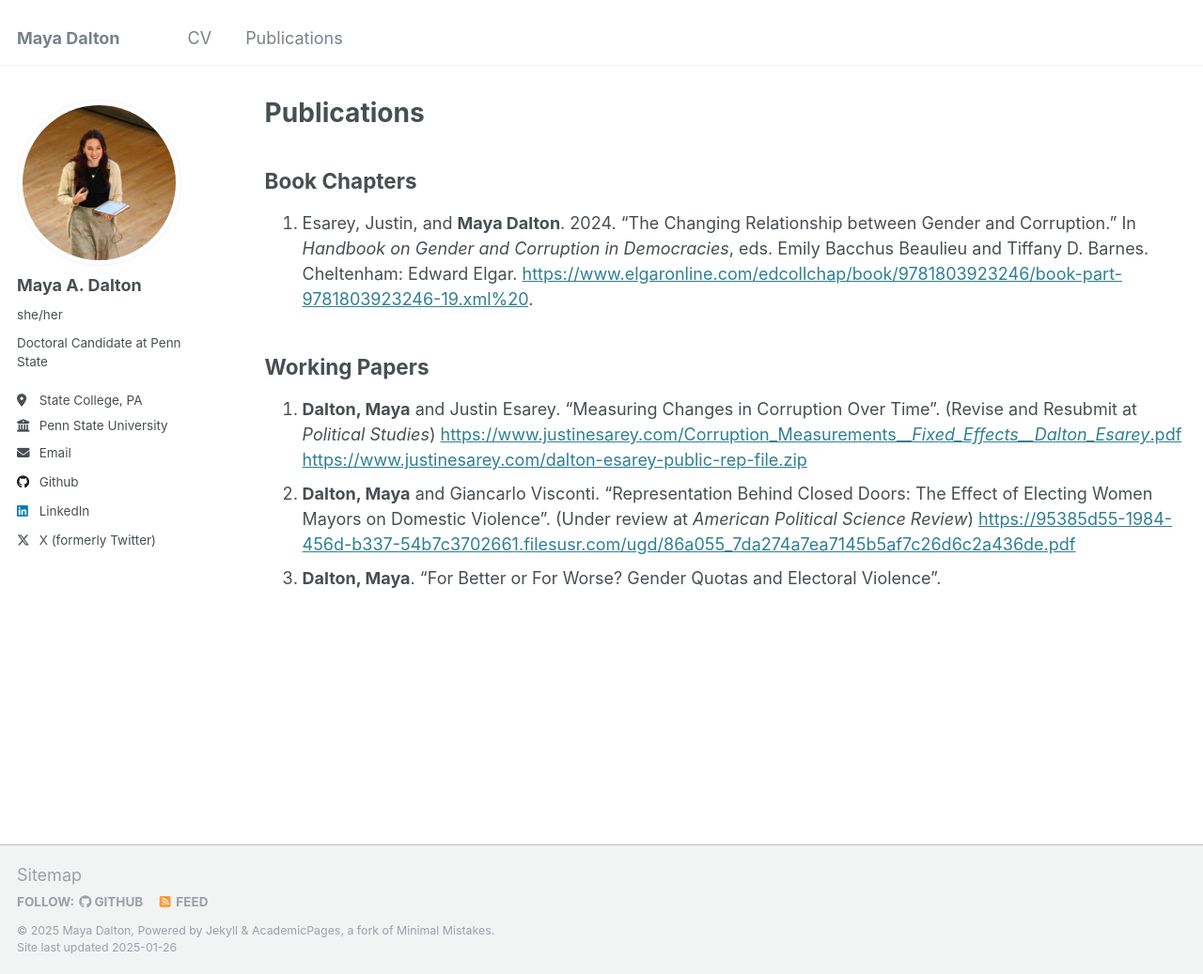
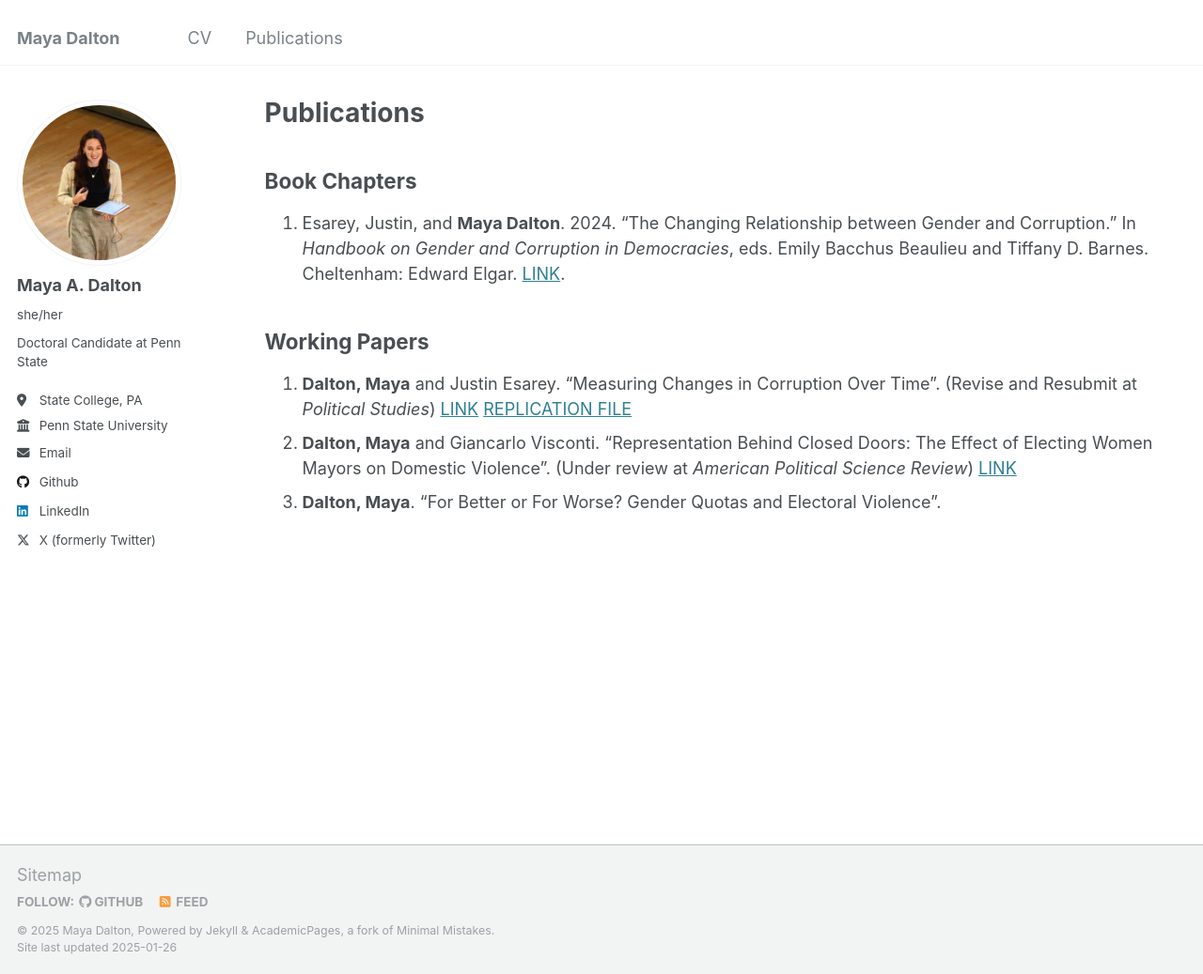
Before and after one commit to mdalton21/mdalton21.github.io, a Jekyll site: the page built from _pages/publications.md, in a window 1280 px wide and 1037 px high. Shown: the whole window at 94% size. Built offline with Jekyll 4.4.1, drawn with Linux system fonts in a browser that asks for light colours.

Commit message:
Update publications

```diff
--- a/_pages/publications.md
+++ b/_pages/publications.md
@@ -8,11 +8,12 @@ redirect_from:
 
 Book Chapters
 --------
-1.	Esarey, Justin, and **Maya Dalton**. 2024. “The Changing Relationship between Gender and Corruption.” In *Handbook on Gender and Corruption in Democracies*, eds. Emily Bacchus Beaulieu and Tiffany D. Barnes. Cheltenham: Edward Elgar. [https://www.elgaronline.com/edcollchap/book/9781803923246/book-part-9781803923246-19.xml%20](LINK).
+1.	Esarey, Justin, and **Maya Dalton**. 2024. “The Changing Relationship between Gender and Corruption.” In *Handbook on Gender and Corruption in Democracies*, eds. Emily Bacchus Beaulieu and Tiffany D. Barnes. Cheltenham: Edward Elgar. [LINK](https://www.elgaronline.com/edcollchap/book/9781803923246/book-part-9781803923246-19.xml%20).
 
 Working Papers
 --------
-1. **Dalton, Maya** and Justin Esarey. "Measuring Changes in Corruption Over Time". (Revise and Resubmit at *Political Studies*) [https://www.justinesarey.com/Corruption_Measurements___Fixed_Effects__Dalton___Esarey_.pdf](LINK) [https://www.justinesarey.com/dalton-esarey-public-rep-file.zip](REPLICATION FILE)
+1. **Dalton, Maya** and Justin Esarey. "Measuring Changes in Corruption Over Time". (Revise and Resubmit at *Political Studies*) [LINK](https://www.justinesarey.com/Corruption_Measurements___Fixed_Effects__Dalton___Esarey_.pdf) [REPLICATION FILE](https://www.justinesarey.com/dalton-esarey-public-rep-file.zip)
 2. **Dalton, Maya** and Giancarlo Visconti. "Representation Behind Closed Doors: The Effect of Electing Women Mayors
-on Domestic Violence". (Under review at *American Political Science Review*) [https://95385d55-1984-456d-b337-54b7c3702661.filesusr.com/ugd/86a055_7da274a7ea7145b5af7c26d6c2a436de.pdf](LINK)
+on Domestic Violence". (Under review at *American Political Science Review*)
+[LINK](https://95385d55-1984-456d-b337-54b7c3702661.filesusr.com/ugd/86a055_7da274a7ea7145b5af7c26d6c2a436de.pdf)
 3. **Dalton, Maya**. "For Better or For Worse? Gender Quotas and Electoral Violence".
```
Also changed, not shown: _pages/about.md (+3 -8 lines).
